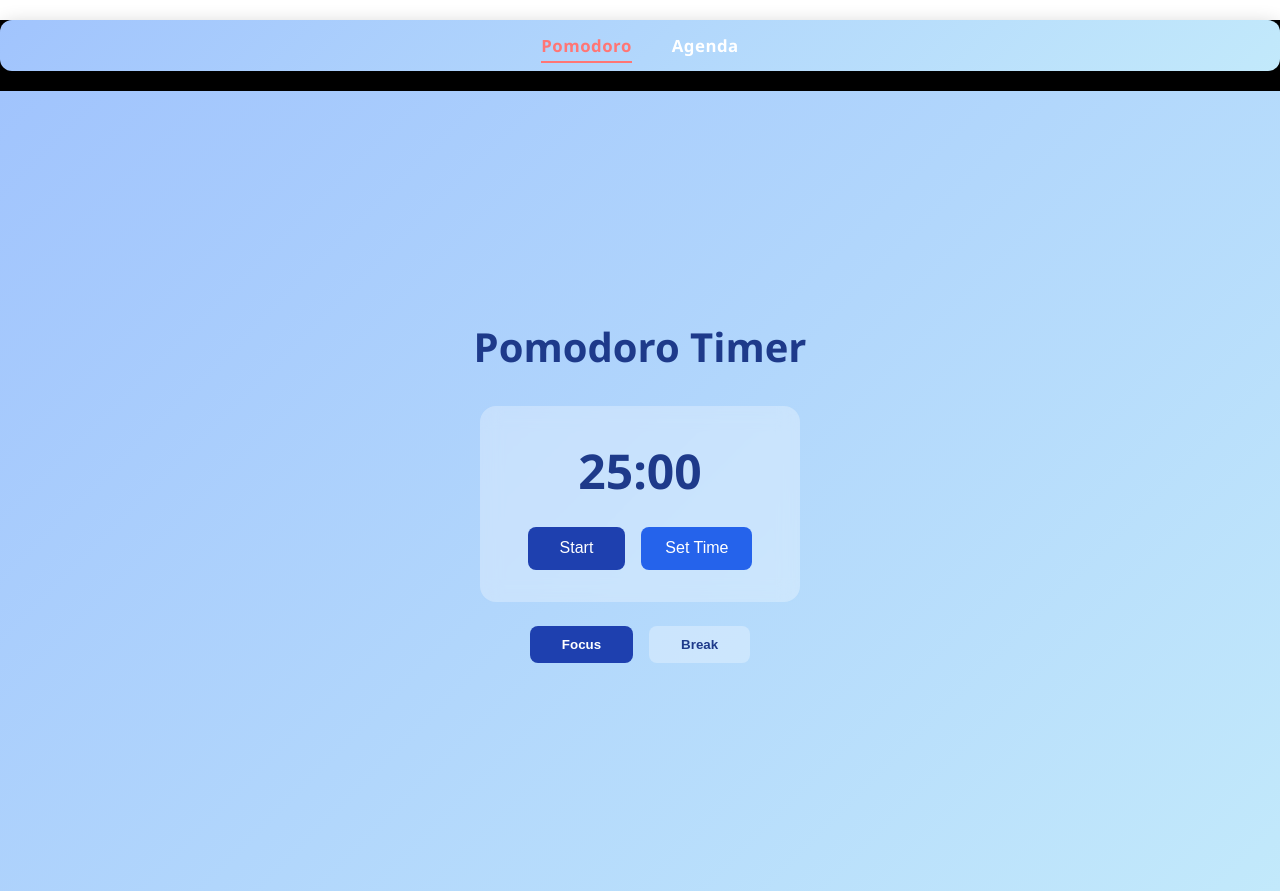
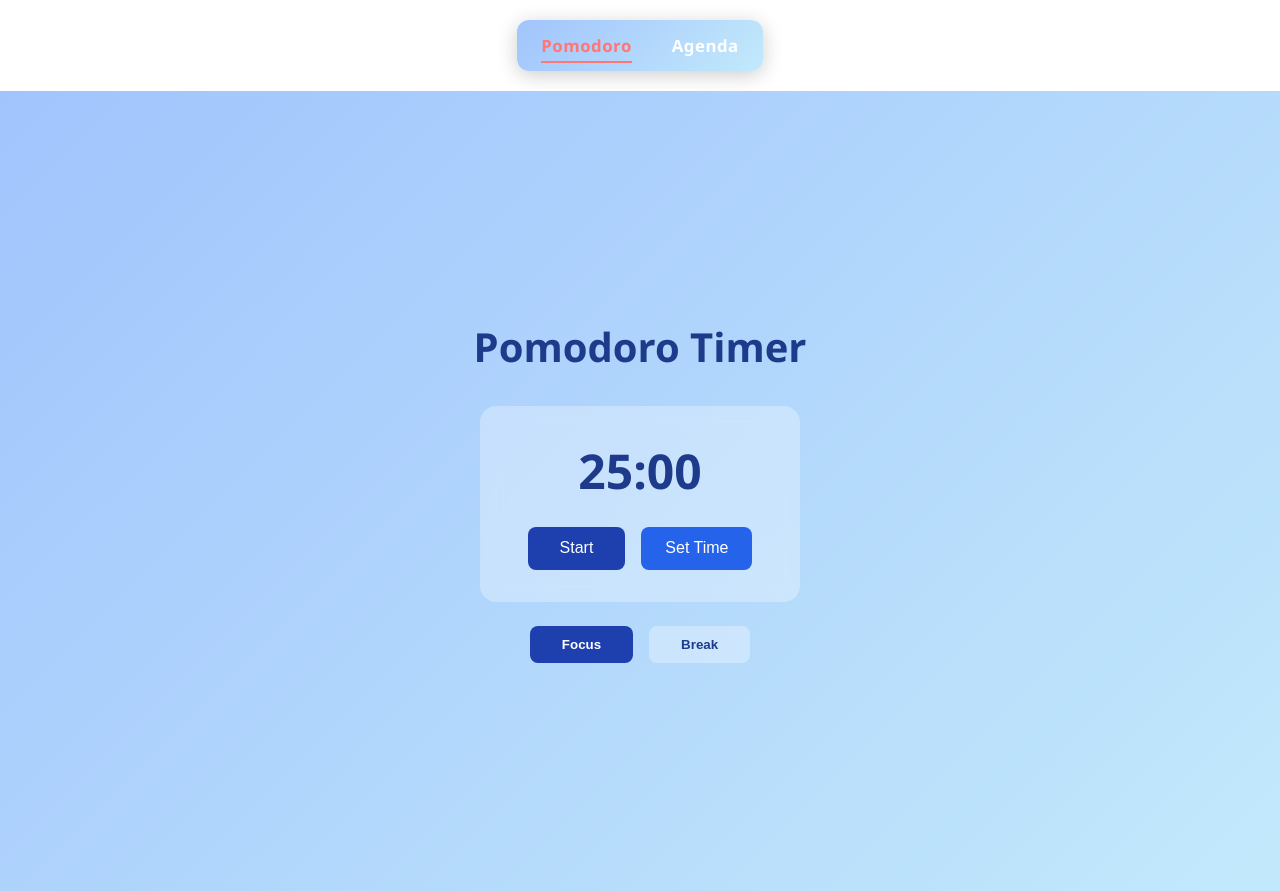
Before and after one commit to faizaanjum7/pomodoroApp-by-faiza, a React (Vite) app in the folder mypomodoro/: page / in a window 1280 px wide. Built offline with nearby package versions, Linux system fonts and the light colour scheme.

Commit message:
style update 7

```diff
--- a/mypomodoro/src/App.css
+++ b/mypomodoro/src/App.css
@@ -348,7 +348,7 @@ h1 {
 
 /* === NAVBAR (GLASS STYLE) === */
 .navbarbg {
-  background-color: #000000;
+  background-color: #00000000;
 }
 
 .navbar {
@@ -359,7 +359,7 @@ h1 {
   padding: 14px 24px;
   border-radius: 12px;
   margin: 20px auto;
-  width: 100%;
+  width: fit-content;
   box-shadow: 0 4px 20px rgba(0, 0, 0, 0.2);
 }
 
```
